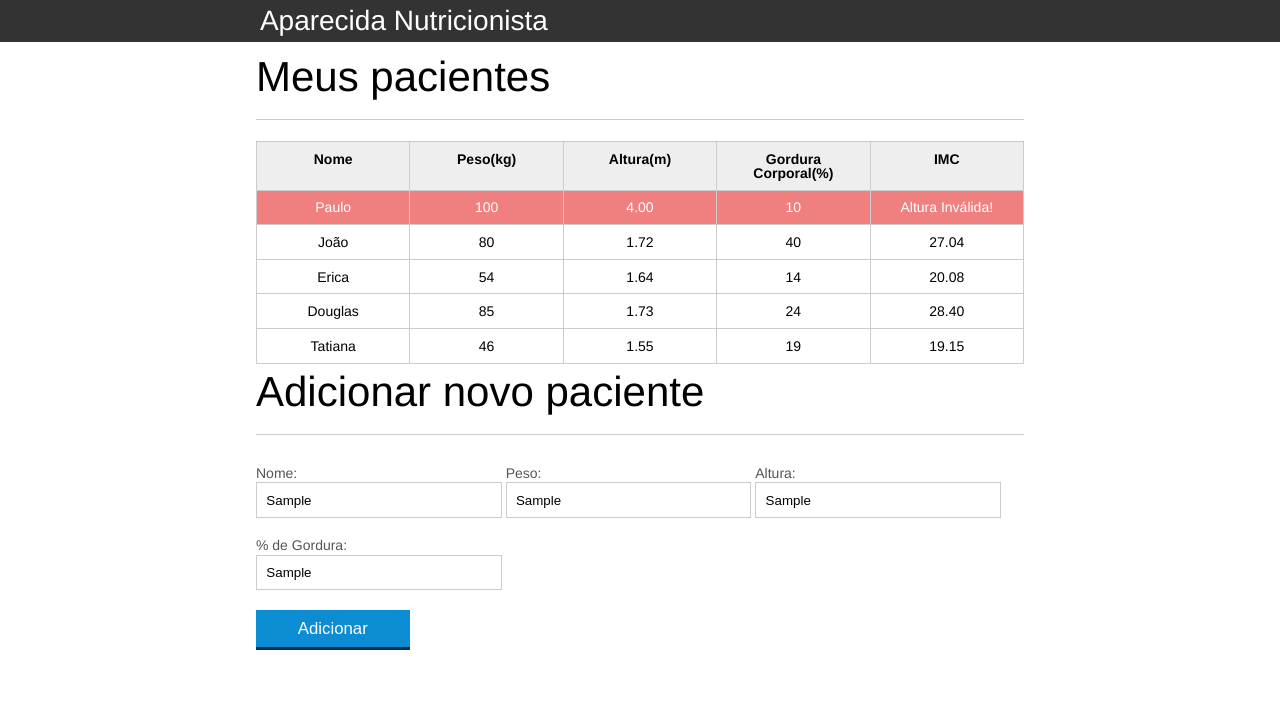
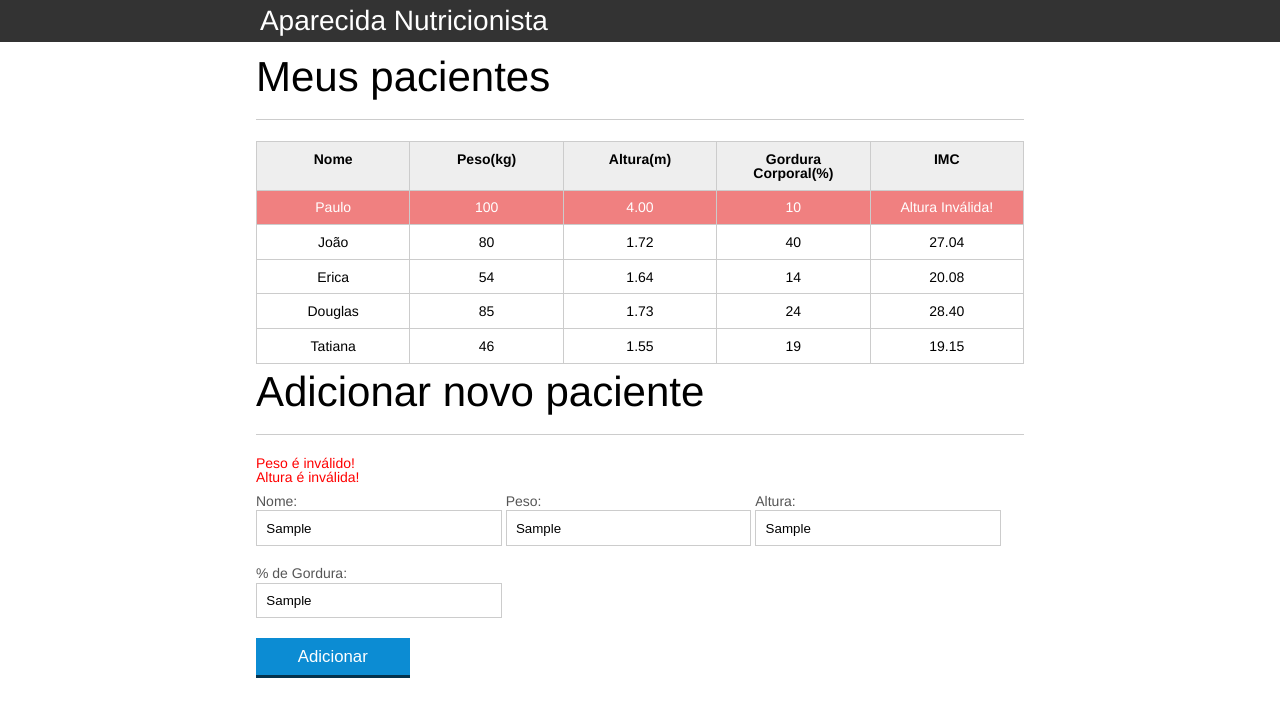
Before and after one commit to blt07/js_aprendendolinguagemweb, a plain HTML site: page index.html in a window 1280 px wide. Both pictures are taken after typing "Sample", "Sample", "Sample", "Sample" into the empty fields and a click on the button "Adicionar". Drawn offline with Linux system fonts and the light colour scheme.

Commit message:
Validando formularios atraves de mensagens de erro

```diff
--- a/css/index.css
+++ b/css/index.css
@@ -137,3 +137,7 @@ button[disabled=disabled], button:disabled {
 	background-color: lightcoral;
 	color: white;
 }
+
+#mensagens-erro{
+	color: red;
+}
--- a/index.html
+++ b/index.html
@@ -74,6 +74,7 @@
 
 			<section class="container">
 				<h2 id="titulo-form">Adicionar novo paciente</h2>
+				<ul id="mensagens-erro"></ul>
 				<form id="form-adiciona">
 					<div class="grupo">
 						<label for="nome">Nome:</label>
--- a/js/calcula-imc.js
+++ b/js/calcula-imc.js
@@ -51,7 +51,7 @@ function validaPeso(peso){
 }
 
 function validaAltura(altura){
-    if(altura > 0 && altura <= 3){
+    if(altura >= 0 && altura <= 3){
         return true;
     }else{
         return false;
--- a/js/form.js
+++ b/js/form.js
@@ -9,8 +9,10 @@ botaoAdicionar.addEventListener("click", function(event){ // Exemplo de função
 
     var pacienteTr = montaTr(paciente);  // Criando uma tr
 
-    if(!validaPaciente(paciente)){
-        alert("Paciente Inválido!");
+    var erros = validaPaciente(paciente);
+
+    if(erros.length > 0){
+        exibeMensagensDeErro(erros);
         return;
     }
 
@@ -19,8 +21,21 @@ botaoAdicionar.addEventListener("click", function(event){ // Exemplo de função
 
     form.reset();
 
+    var mensagensErro = document.querySelector("#mensagens-erro");
+    mensagensErro.innerHTML = "";
 }
 );
+
+function exibeMensagensDeErro(erros){
+    var ul = document.querySelector("#mensagens-erro");
+    ul.innerHTML = "";
+    erros.forEach(function(erro){
+        var li = document.createElement("li");
+        li.textContent = erro;
+        ul.appendChild(li);
+    })
+
+}
 
 function obtemPacienteDoFormulario(form){
     var paciente = {
@@ -60,9 +75,20 @@ function montaTd(dado,classe){
 }
 
 function validaPaciente(paciente){
-    if(validaPeso(paciente.peso)){
-        return true;
-    }else{
-        return false;
-    }
+
+    var erros =[];
+
+    if(paciente.nome.length == 0) erros.push("O nome não pode ser em branco!");
+
+    if(!validaPeso(paciente.peso)) erros.push("Peso é inválido!");
+
+    if(!validaAltura(paciente.altura)) erros.push("Altura é inválida!");
+
+    if(paciente.gordura.length == 0) erros.push("A gordura não pode ser em branco!");
+
+    if(paciente.peso.length == 0) erros.push("O peso não pode ser em branco!");
+
+    if(paciente.altura.length == 0) erros.push("A altura não pode ser em branco!");
+
+    return erros;
 }
```
